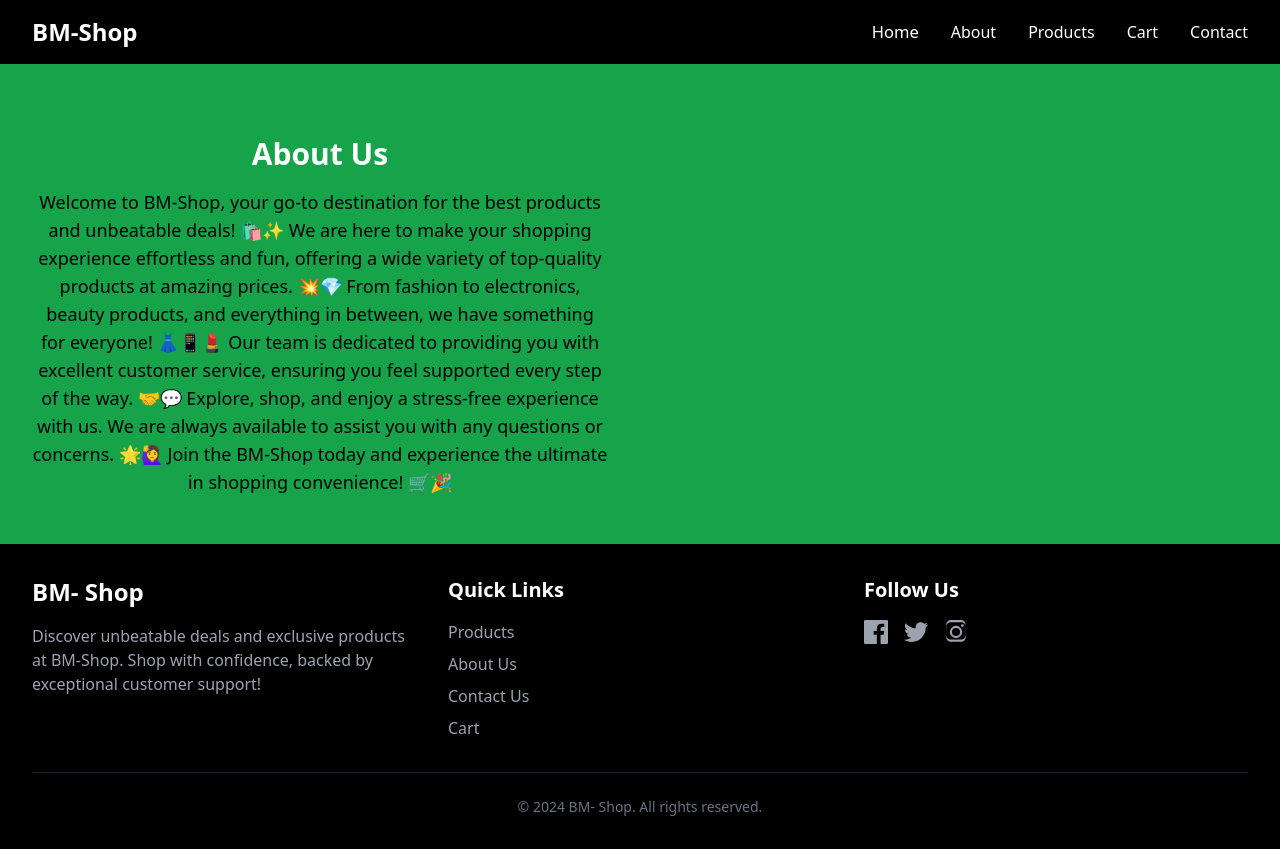
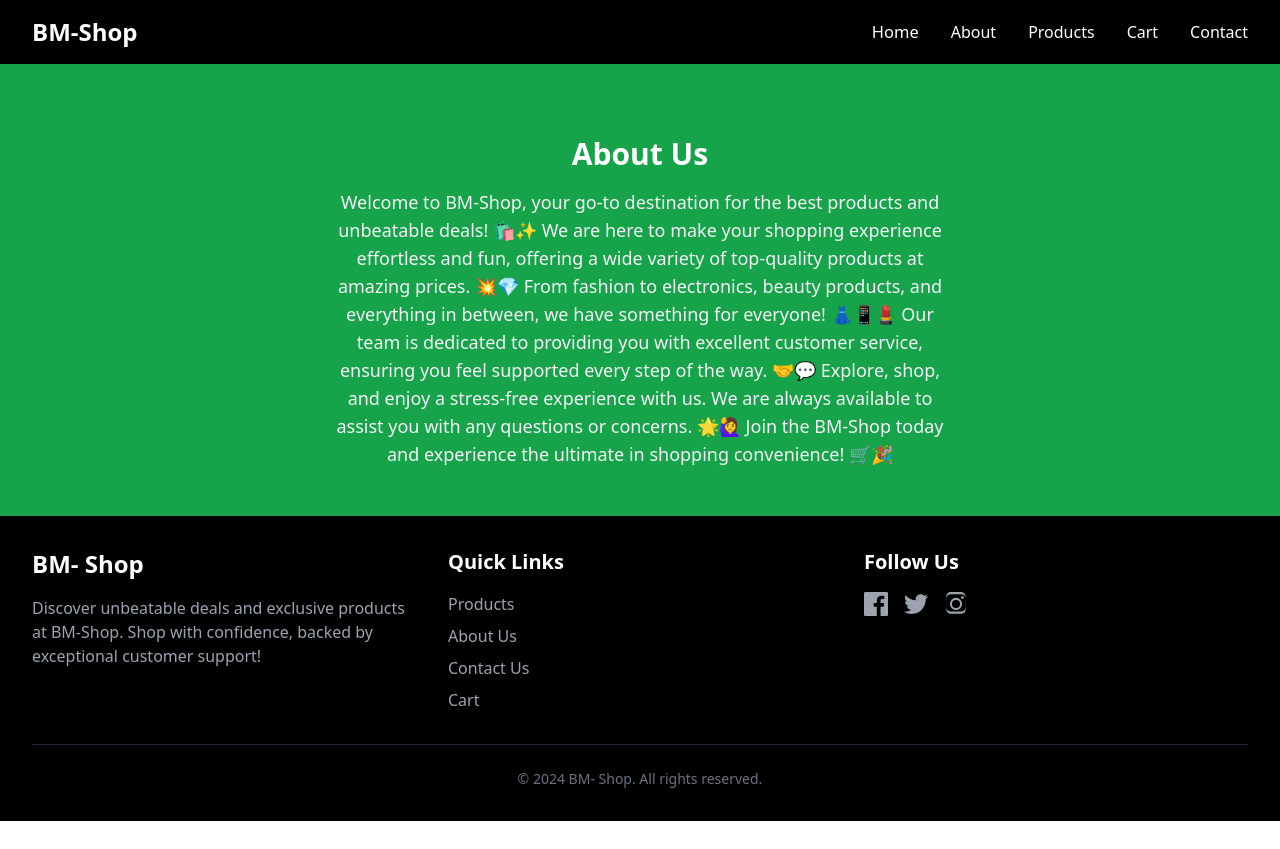
Before and after one commit to khanzadigithubid/Milestone-3-Project, a Next.js app: page /about in a window 1280 px wide. After the commit the page ends 821 px from the top, so only its background shows below. Built offline with nearby package versions, Linux system fonts and the light colour scheme.

Commit message:
Update page.tsx

```diff
--- a/src/app/about/page.tsx
+++ b/src/app/about/page.tsx
@@ -1,14 +1,11 @@
-
-
 const AboutUs = () => {
-    // About
     return (
         <section className="bg-green-600 py-12">
             <div className="max-w-7xl mx-auto px-4 sm:px-6 lg:px-8">
-                <div className="flex flex-col-reverse lg:flex-row lg:items-center">
-                    <div className="lg:w-1/2 lg:pr-8">
-                        <h2 className="text-3xl font-extrabold text-white mt-6 text-center">About Us</h2>
-                        <p className="mt-4 text-lg text-black text-center">
+                <div className="flex flex-col lg:items-center">
+                    <div className="lg:w-1/2 text-center">
+                        <h2 className="text-3xl font-extrabold text-white mt-6">About Us</h2>
+                        <p className="mt-4 text-lg text-gray-100">
                             Welcome to BM-Shop, your go-to destination for the best products and unbeatable deals! 🛍️✨
                             We are here to make your shopping experience effortless and fun, offering a wide variety of top-quality products at amazing prices. 💥💎
                             From fashion to electronics, beauty products, and everything in between, we have something for everyone! 👗📱💄
```
Lines whose indentation alone changed are shown as unchanged.
